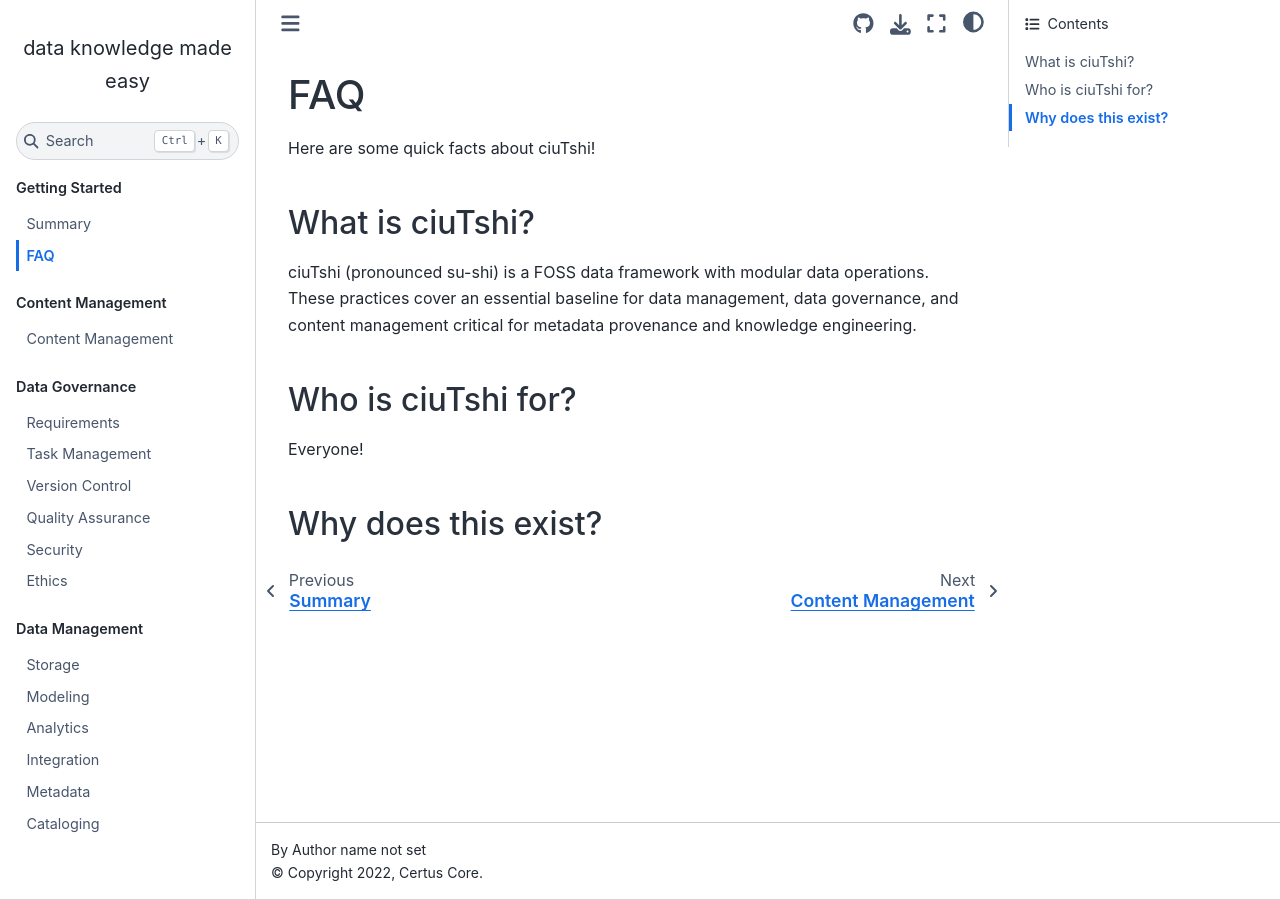
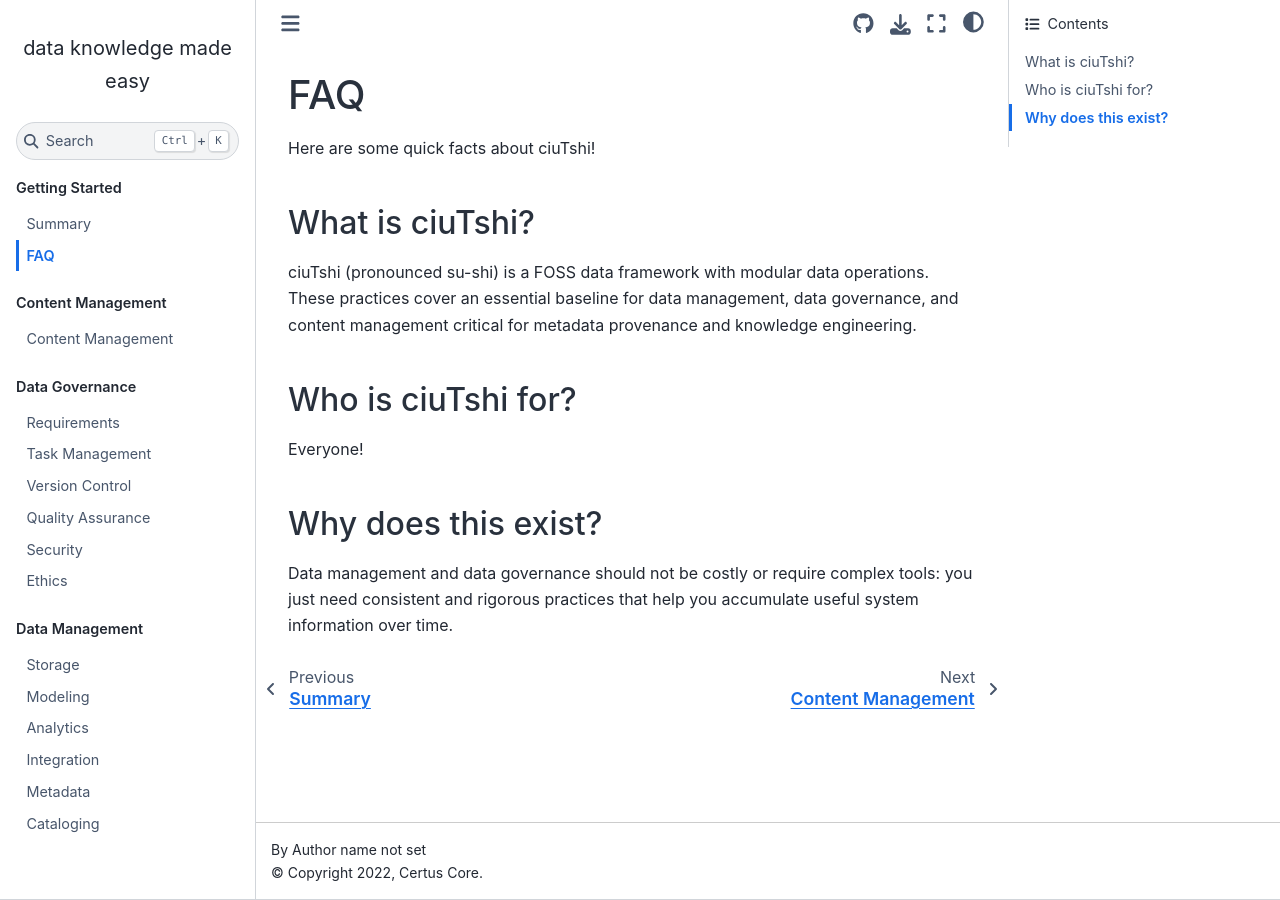
Before and after one commit to CertusGroup/ciutshi, a Sphinx documentation site: the page built from docs/source/faq.md, in a window 1280 px wide. Built offline with Sphinx 7.4.7 and the Sphinx Book theme 1.1.4, drawn with Linux system fonts in a browser that asks for light colours.

Commit message:
faq - qa added

```diff
--- a/docs/source/faq.md
+++ b/docs/source/faq.md
@@ -11,3 +11,5 @@
 Everyone!
 
 ## Why does this exist?
+
+Data management and data governance should not be costly or require complex tools: you just need consistent and rigorous practices that help you accumulate useful system information over time.
```
